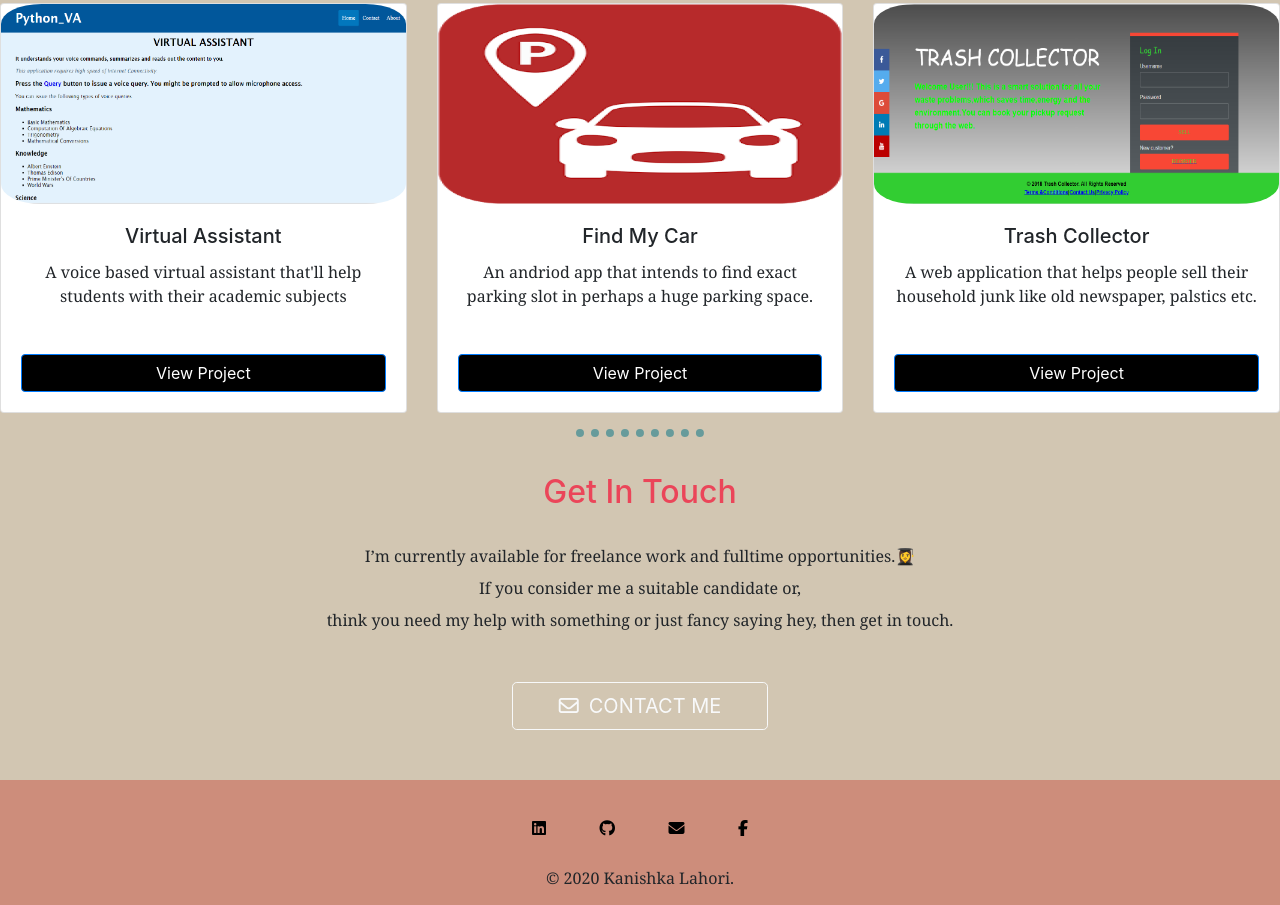
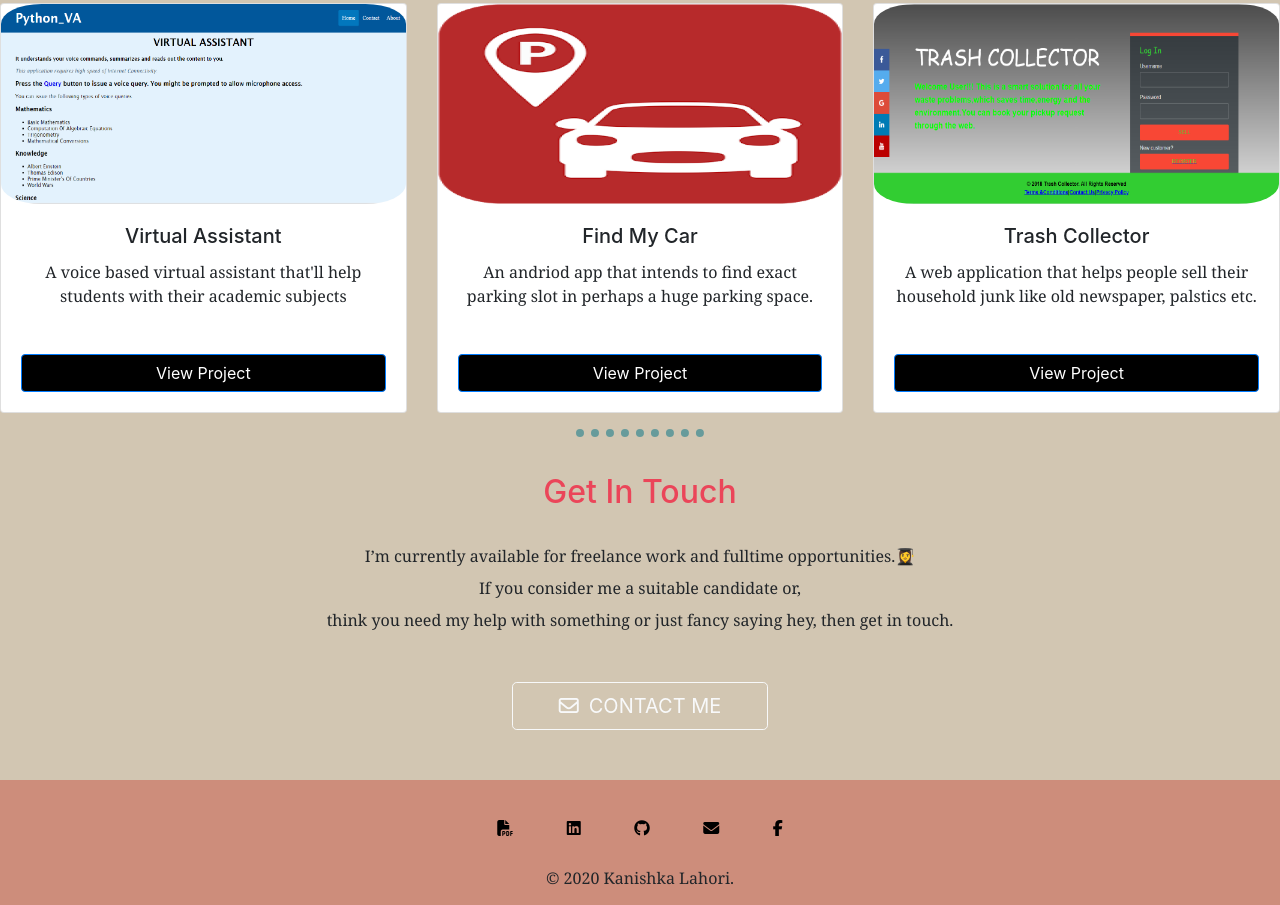
Before and after one commit to Kanishka1/CV, a plain HTML site: page index.html in a window 1280 px wide. Shown: the part 2614-3519 px from the top of the page. Drawn offline with nearby package versions, Linux system fonts and the light colour scheme.

Commit message:
Update index.html

```diff
--- a/index.html
+++ b/index.html
@@ -182,6 +182,10 @@
 
 
 <div class="bottom-container">
+
+   <a href="https://drive.google.com/open?id=1vw2DVIpjgSZ0Qwz3s-qwEA9h901uBywd"><i class="fas fa-file-pdf"></i></a>
+  &nbsp;
+
   <a href="https://www.linkedin.com/klahori98"><i class=" fab fa-linkedin"></i></a>
   &nbsp;
 
```
